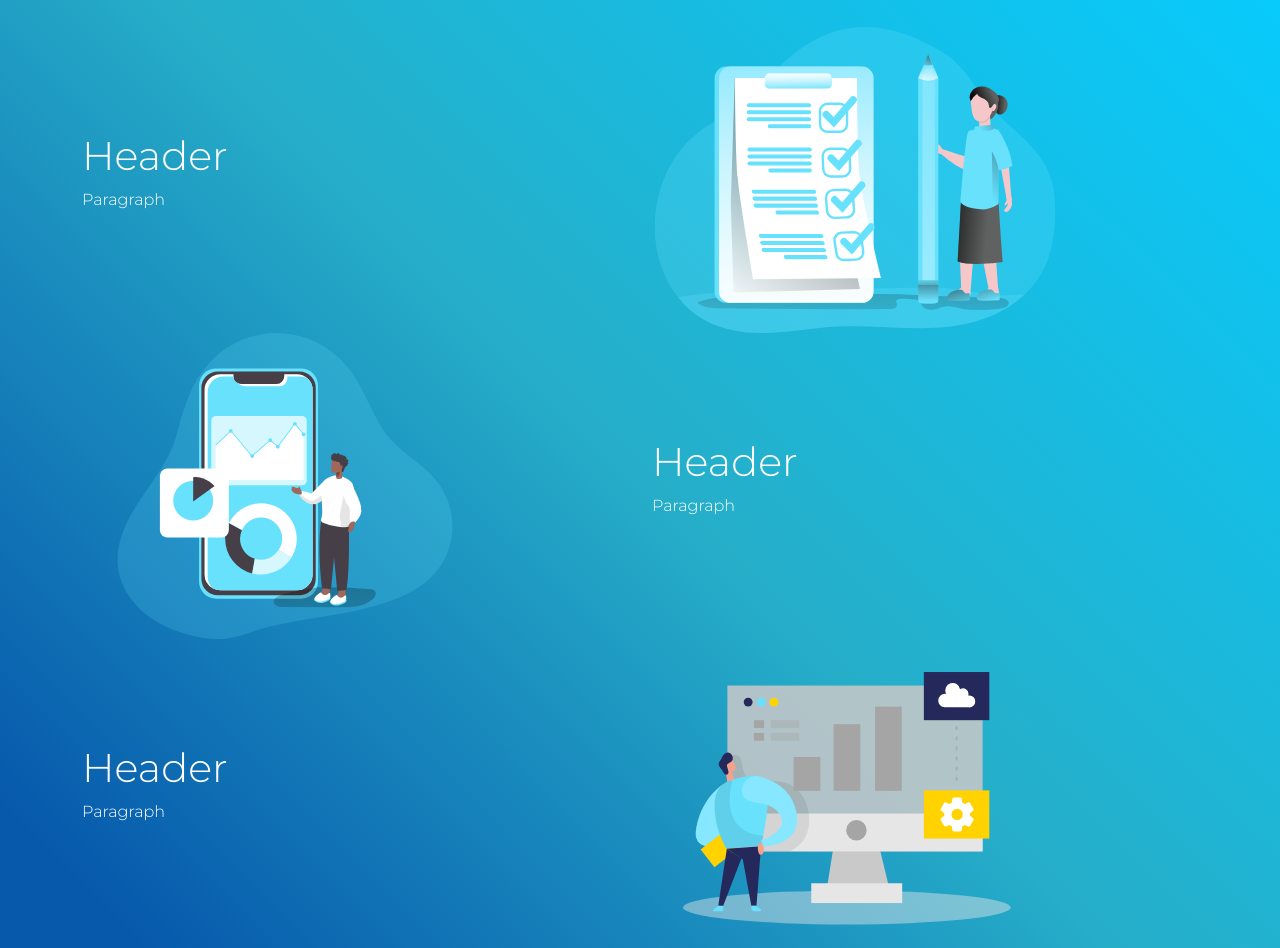
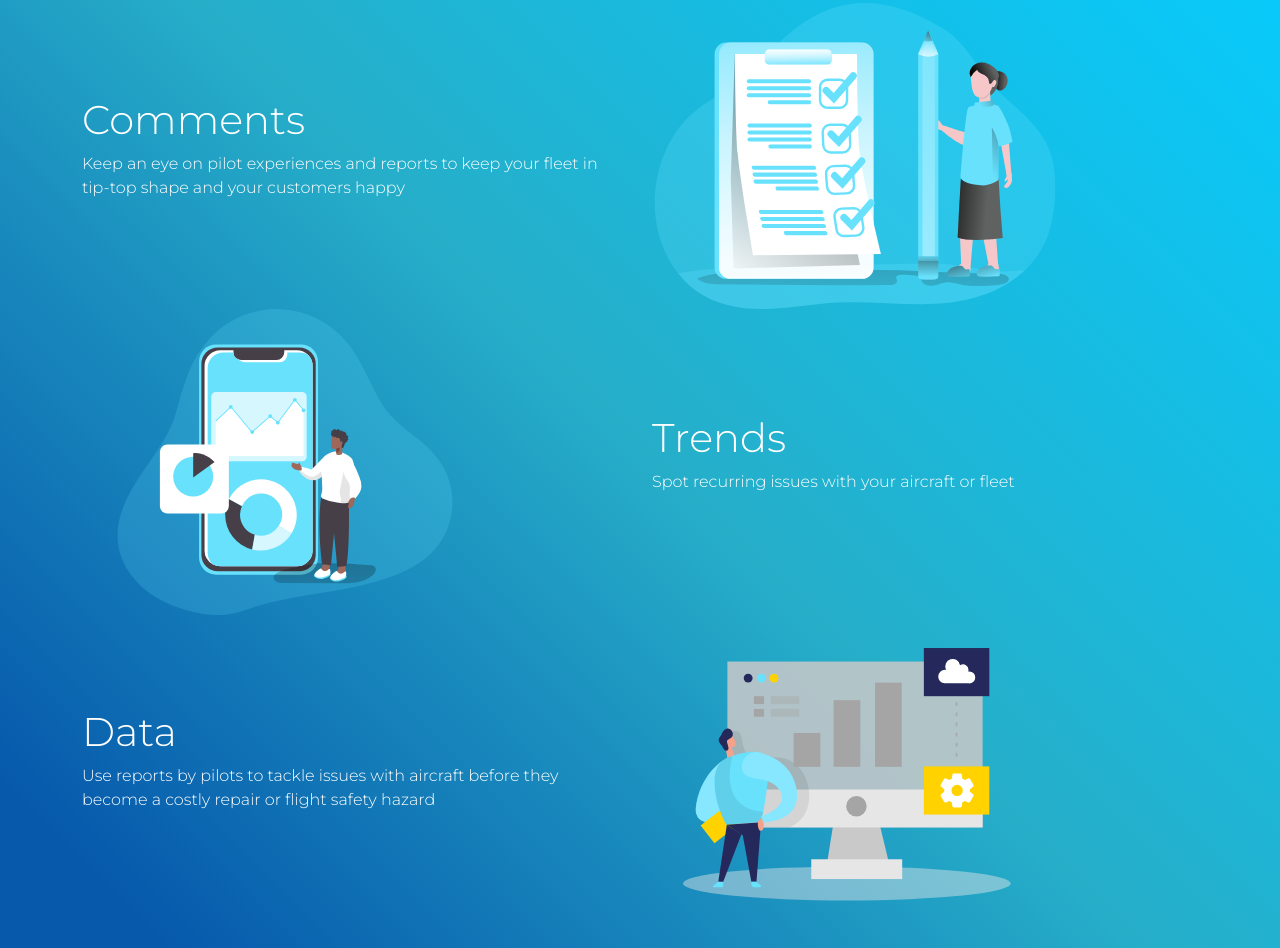
Before and after one commit to mountprospect/planewise-pages, a plain HTML site: page index.html in a window 1280 px wide. Shown: the part 2577-3525 px from the top of the page. Drawn offline with nearby package versions, Linux system fonts and the light colour scheme.

Commit message:
Minor changes to text

```diff
--- a/index.html
+++ b/index.html
@@ -121,7 +121,7 @@
                         </svg>
                     </div>
                     <h3>Aircraft Tools</h3>
-                    <p>Keep track of comments and issues with individual aircraft, as well as as a fleet overview</p>
+                    <p>Keep track of comments and issues with individual aircraft, as well as a fleet overview</p>
                 </div>
                 <div class="col-md-4">
                     <div class="icon gradient mb-4">
@@ -145,7 +145,7 @@
                         </svg>
                     </div>
                     <h3>Administrative Tools</h3>
-                    <p>Additional tools for owners, FBOs, and flight school to simplify fleet management</p>
+                    <p>Additional tools for owners, FBOs, and flight schools to simplify fleet management</p>
                 </div>
             </div>
 
@@ -192,19 +192,19 @@
         <div class="container">
             <div class="row align-items-center justify-content-center">
                 <div class="col-md-6">
-                    <h1>Header</h1>
-                    <p>Paragraph</p>
+                    <h1>Comments</h1>
+                    <p>Keep an eye on pilot experiences and reports to keep your fleet in tip-top shape and your customers happy</p>
                 </div>
                 <div class="col-md-6"><img src="Assets/checklist.svg" alt="Checklist"></div>
                 <div class="col-md-6"><img src="Assets/Smart phone data_Monochromatic.svg"
                         alt="Smartphone Data Clip Art"></div>
                 <div class="col-md-6">
-                    <h1>Header</h1>
-                    <p>Paragraph</p>
+                    <h1>Trends</h1>
+                    <p>Spot recurring issues with your aircraft or fleet</p>
                 </div>
                 <div class="col-md-6">
-                    <h1>Header</h1>
-                    <p>Paragraph</p>
+                    <h1>Data</h1>
+                    <p>Use reports by pilots to tackle issues with aircraft before they become a costly repair or flight safety hazard</p>
                 </div>
                 <div class="col-md-6"><img src="Assets/Data Process_Two Color.svg" alt="Data Processing Clip Art"></div>
 
@@ -223,6 +223,7 @@
             <div class="row">
                 <div class="col-md-5">
                     <h1>Contact Us!</h1>
+                    <p>Interested? Have any questions? Fill out the form below and we will get back to you!</p>
                     <div class="mb-3">
                         <label for="exampleFormControlInput1" class="form-label">Email address</label>
                         <input type="email" class="form-control" id="exampleFormControlInput1"
```
Also changed, not shown: 1 other file.
